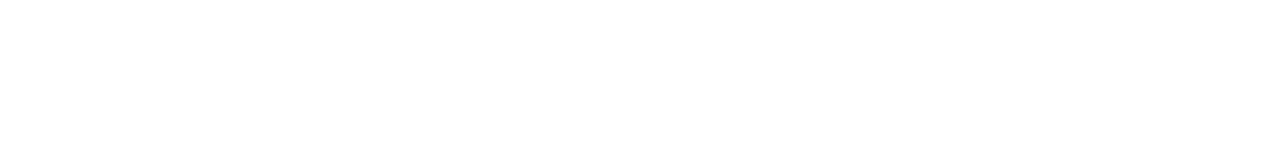
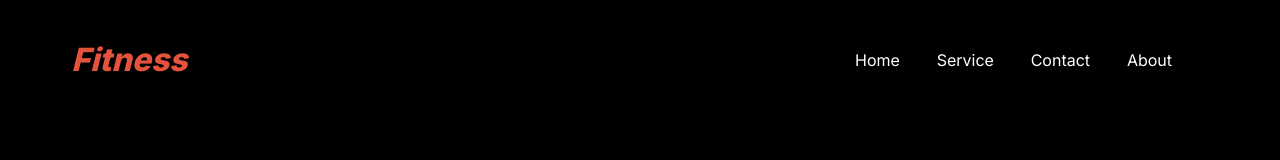
Before and after one commit to rahatahmed99/second-assignment, a plain HTML site: page index.html in a window 1280 px wide. Drawn offline with Linux system fonts and the light colour scheme.

Commit message:
navber complet

```diff
--- a/index.html
+++ b/index.html
@@ -7,9 +7,19 @@
   <link rel="stylesheet" href="styles/style.css">
 
 </head>
-<body>
-  <header>
 
+  <body>
+  <header class="banner">
+    <nav class="navber display-flex ">
+       <h3 class="brand "><i>Fitness</i></h3>
+     <ul class="nav-links display-flex ">
+       <li class="nav-item"><a href="" class="nav-link light-gry">Home</a></li>
+       <li class="nav-item"><a href="" class="nav-link light-gry">Service</a></li>
+       <li class="nav-item"><a href="" class="nav-link light-gry">Contact</a></li>
+       <li class="nav-item"><a href="" class="nav-link light-gry">About</a></li>
+     </ul>
+
+    </nav>
   </header>
   <main>
 
--- a/styles/style.css
+++ b/styles/style.css
@@ -0,0 +1,66 @@
+@import url('https://fonts.googleapis.com/css2?family=Inter:wght@100..900&display=swap');
+
+
+body{
+  font-family: "Inter", sans-serif;
+  color: white;
+  background-color: black;
+}
+
+
+/* Sheared styles */
+.display-flex{
+  display: flex;
+}
+
+/* dark2 */
+.light-gry{
+  color: rgb(255, 255, 255);
+}
+
+/* dark3 */
+.text-gry{
+  color:rgba(255, 255, 255, 0.5);
+}
+
+span{
+  margin: 0rem 2.5rem;
+  padding: 0.5rem 1.3rem 0.5rem 1.3rem;
+  border-radius: 2.5rem;
+  color: rgb(230, 83, 60);
+}
+
+
+
+
+/* header styles */
+
+/* navber related styles */
+
+.banner{
+  max-width: 1440px;
+  height: 750px;
+}
+
+.navber{
+ width: 90%;
+  margin: 0 auto;
+  justify-content: space-between;
+  align-items: center;
+}
+
+.brand{
+  font-size: 2rem;
+  font-weight: 800;
+  color: rgb(230, 83, 60);
+}
+
+.nav-item{
+  list-style: none;
+  margin-right: 2.3rem;
+
+}
+
+.nav-link{
+  text-decoration: none;
+}
```
